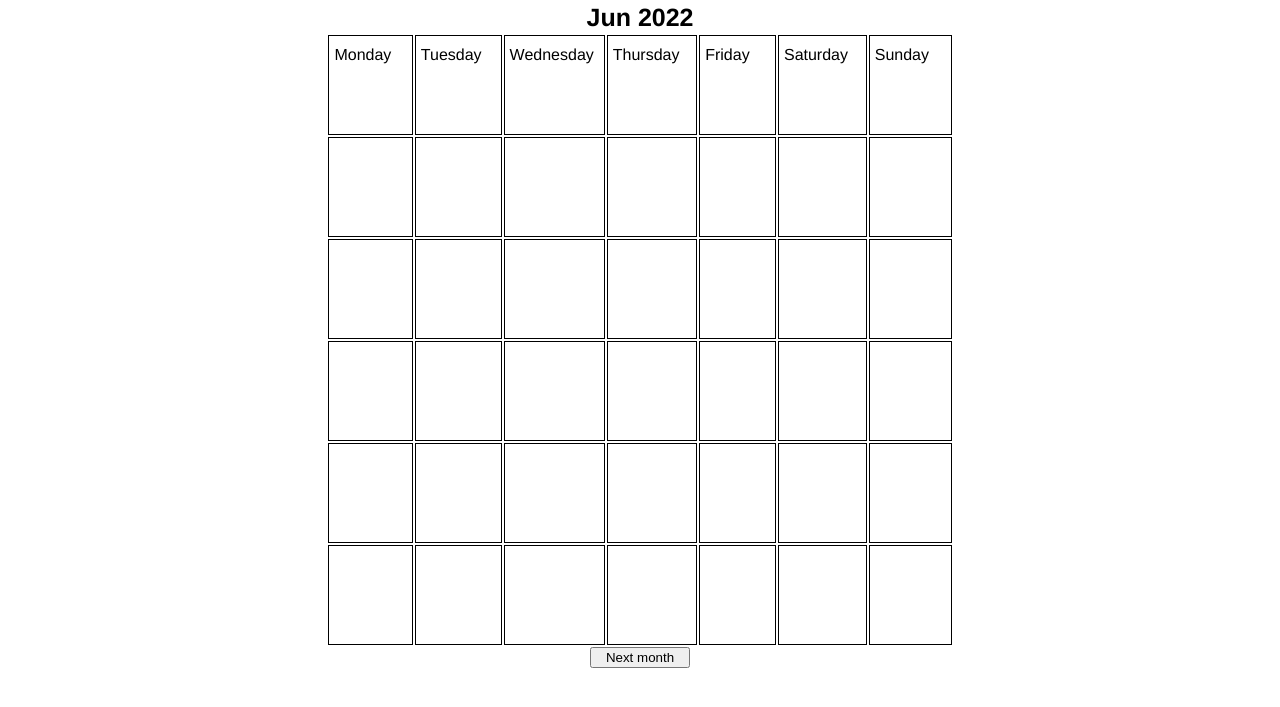
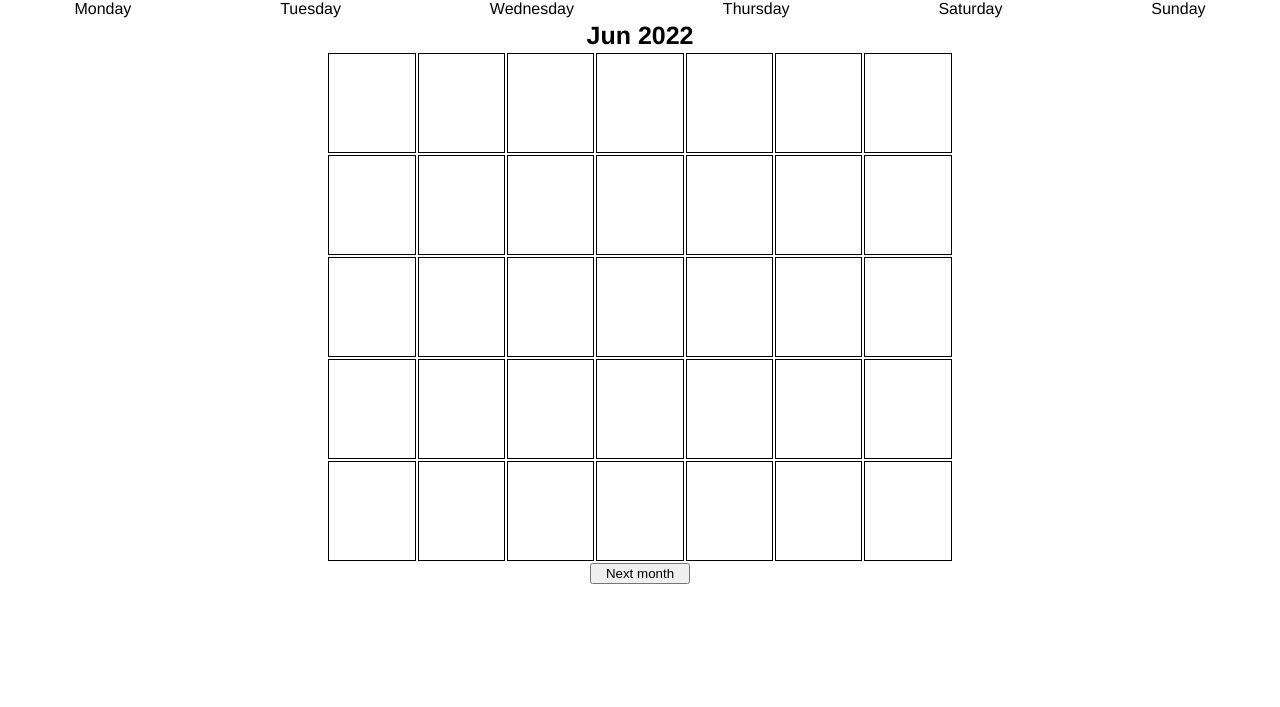
Before and after one commit to pherjung/quai1, a Django app: page /calendar/ in a window 1280 px wide. Shown: the part 51-758 px from the top of the page. Run offline with Django 4.2, Linux system fonts and the light colour scheme; the visitor is signed in with stand-in values (Sample User, id 1); data that the repository does not hold is empty; parts of the project's set-up code (start-up, migrations or seed data) failed here and were passed over.

Commit message:
Separate week days from calendar

```diff
--- a/src/calendrier/static/calendrier/styles.css
+++ b/src/calendrier/static/calendrier/styles.css
@@ -115,6 +115,15 @@ body {
   display: block;
 }
 
+.week_day {
+  display: flex;
+  justify-content: space-around;
+  align-items: center;
+  background: white;
+  position: sticky;
+  top: 0;
+}
+
 .calendar td {
   border: 1px solid black;
   vertical-align: top;
--- a/src/calendrier/templates/calendrier/body.html
+++ b/src/calendrier/templates/calendrier/body.html
@@ -1,6 +1,14 @@
 {% extends 'calendrier/base.html' %}
 
 {% block content %}
+  <div class='week_day'>
+    <div>Monday</div>
+    <div>Tuesday</div>
+    <div>Wednesday</div>
+    <div>Thursday</div>
+    <div>Saturday</div>
+    <div>Sunday</div>
+  </div>
   <div class='parent'>
     <div class="calendar" id="calendar">
       {% include 'calendrier/cal.html' %}
--- a/src/calendrier/templates/calendrier/cal.html
+++ b/src/calendrier/templates/calendrier/cal.html
@@ -1,14 +1,5 @@
 <table class="calendar" id="{{ next_month.0 }}-{{ next_month.1 }}">
   <tr><th class="month" colspan="7">{{ full_date|date:"M Y" }}</th></tr>
-  <tr>
-    <td>Monday</td>
-    <td>Tuesday</td>
-    <td>Wednesday</td>
-    <td>Thursday</td>
-    <td>Friday</td>
-    <td>Saturday</td>
-    <td>Sunday</td>
-  </tr>
   {% for week in events %}
   <tr>
     {% for shifts, accepted, validated, swaped, top_div, bottom_div in week %}
```
